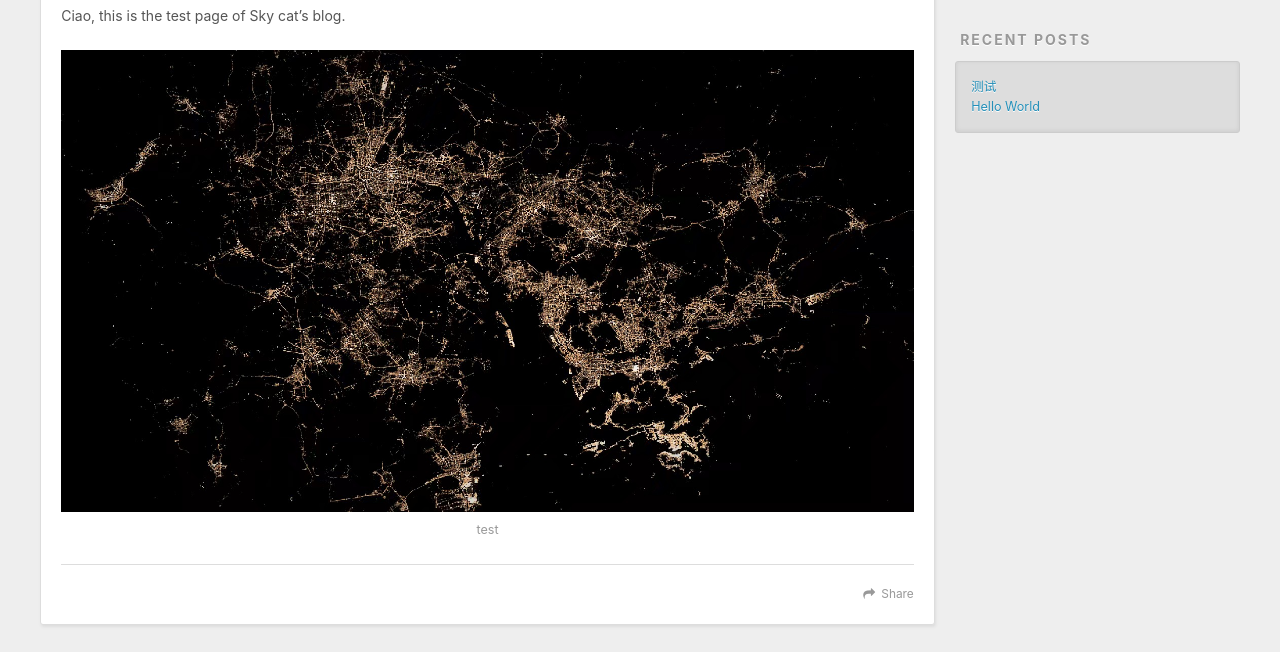
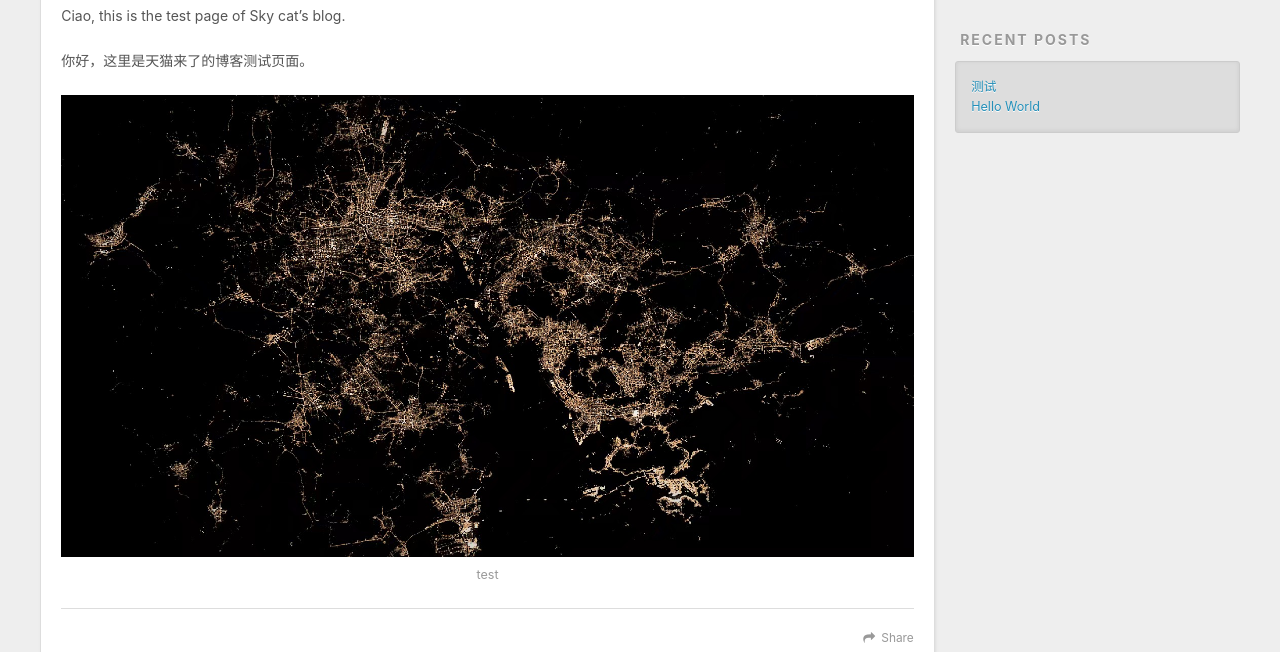
Before and after one commit to skycattmll/skycattmll.github.io, a plain HTML site: page index.html in a window 1280 px wide. Shown: the part 448-1100 px from the top of the page. Drawn offline with nearby package versions, Linux system fonts and the light colour scheme; files whose address does not match are found by name.

Commit message:
Site updated: 2020-05-06 01:01:22

```diff
--- a/index.html
+++ b/index.html
@@ -87,6 +87,7 @@
     <div class="article-entry" itemprop="articleBody">
 
         <p>Ciao, this is the test page of Sky cat’s blog. </p>
+<p>你好，这里是天猫来了的博客测试页面。</p>
 <p><img src="test.jpg" alt="test"></p>
 
 
```
Also changed, not shown: 2020/05/06/测试/index.html (+4 -3 lines).
